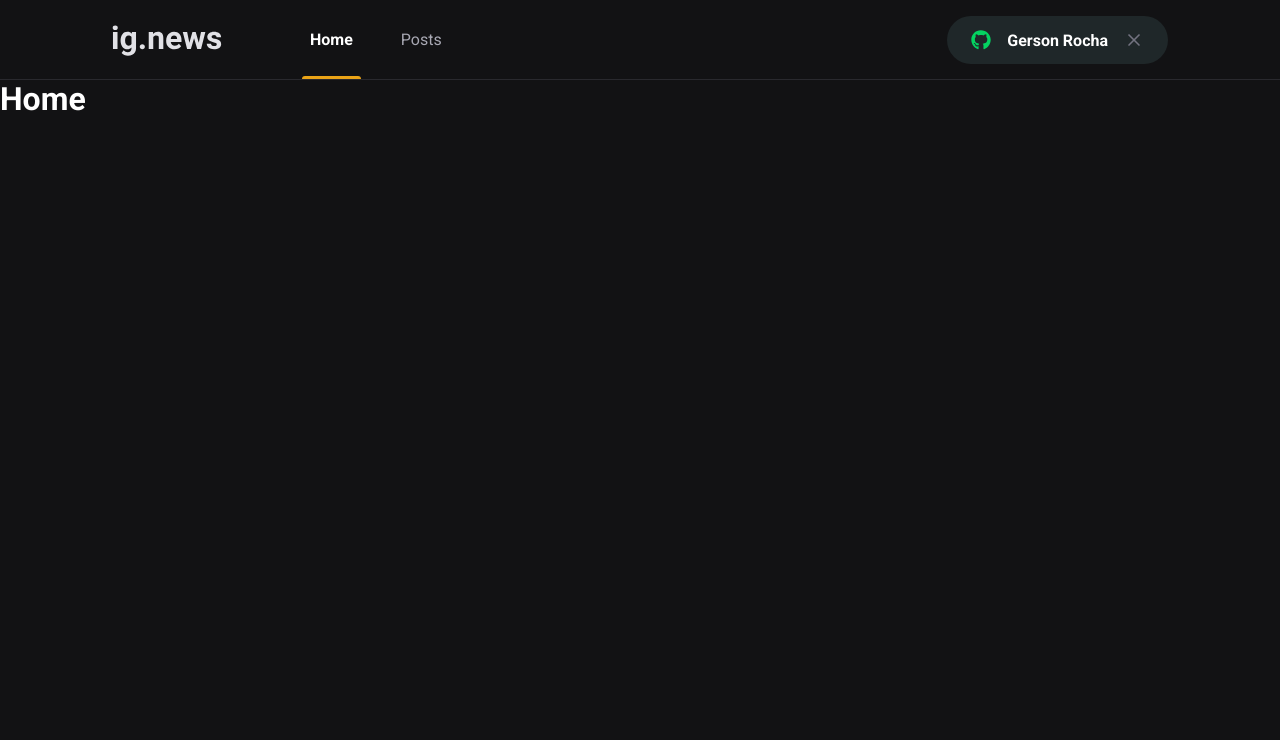
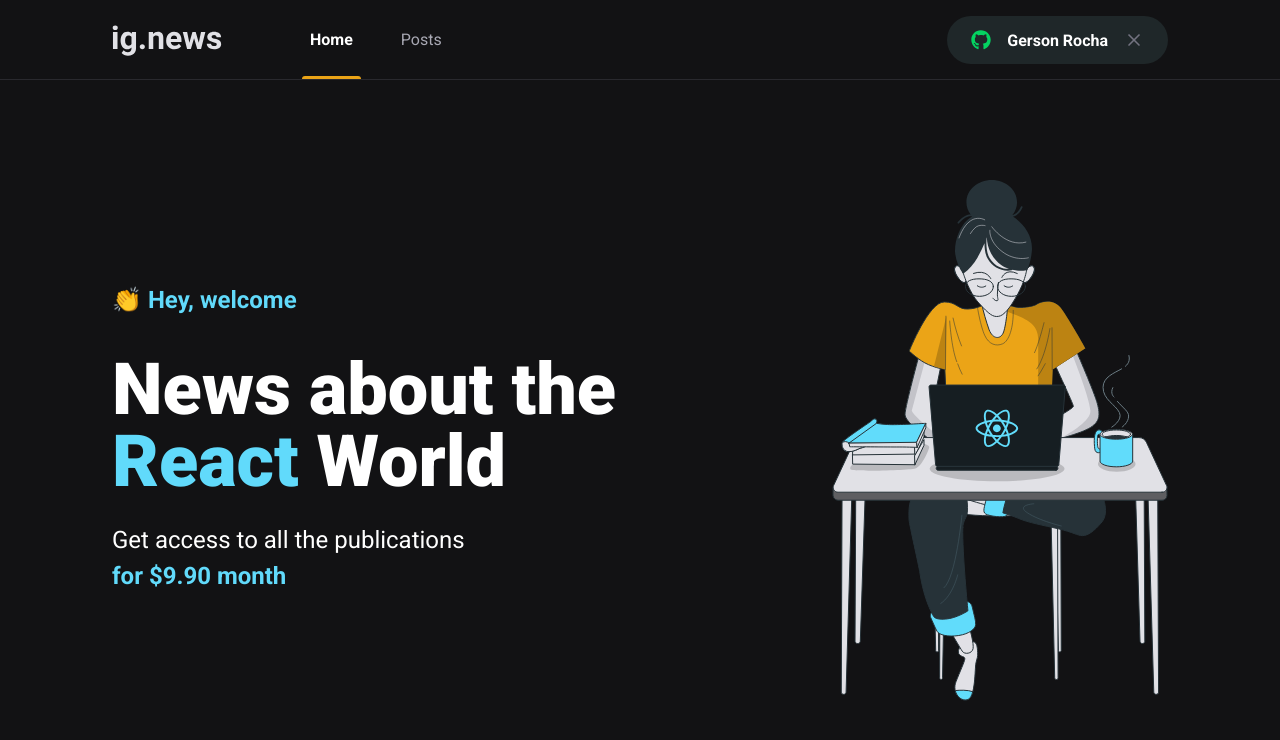
Before and after one commit to GersonRocha9/ignews, a Next.js app: page / in a window 1280 px wide. Shown: the top 740 px of the page. Built offline with nearby package versions, Linux system fonts and the light colour scheme.

Commit message:
homepage structure and styles ok

```diff
--- /dev/null
+++ b/src/pages/home.module.scss
@@ -0,0 +1,41 @@
+.contentContainer {
+  max-width: 1120px;
+  margin: 0 auto;
+  padding: 0 2rem;
+  height: calc(100vh - 5rem);
+
+  display: flex;
+  align-items: center;
+  justify-content: space-between;
+}
+
+.hero {
+  max-width: 600px;
+
+  > span {
+    font-size: 1.5rem;
+    font-weight: bold;
+  }
+
+  h1 {
+    font-size: 4.5rem;
+    line-height: 4.5rem;
+    font-weight: 900;
+    margin-top: 2.5rem;
+  }
+
+  span {
+    color: var(--cyan-500);
+  }
+
+  p {
+    font-size: 1.5rem;
+    line-height: 2.25rem;
+    margin-top: 1.5rem;
+
+    span {
+      color: var(--cyan-500);
+      font-weight: bold;
+    }
+  }
+}
--- a/src/pages/index.tsx
+++ b/src/pages/index.tsx
@@ -1,12 +1,28 @@
 import Head from "next/head";
+import styles from "./home.module.scss";
 
 export default function Home() {
   return (
     <>
       <Head>
-        <title>Início | ig.news</title>
+        <title>Home | ig.news</title>
       </Head>
-      <h1>Home</h1>
+      <main className={styles.contentContainer}>
+        <section className={styles.hero}>
+          <span>👏 Hey, welcome</span>
+
+          <h1>
+            News about the <span>React</span> World
+          </h1>
+
+          <p>
+            Get access to all the publications <br />
+            <span>for $9.90 month</span>
+          </p>
+        </section>
+
+        <img src="./images/avatar.svg" alt="Girl coding" />
+      </main>
     </>
   );
 }
```
